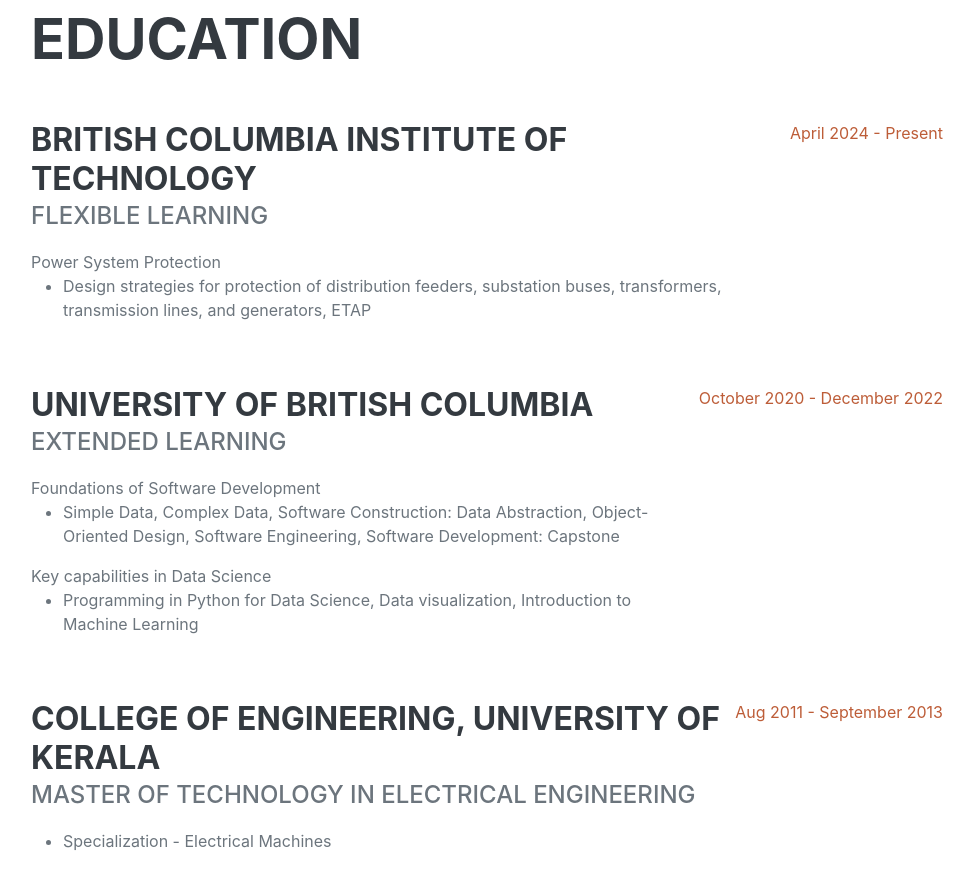
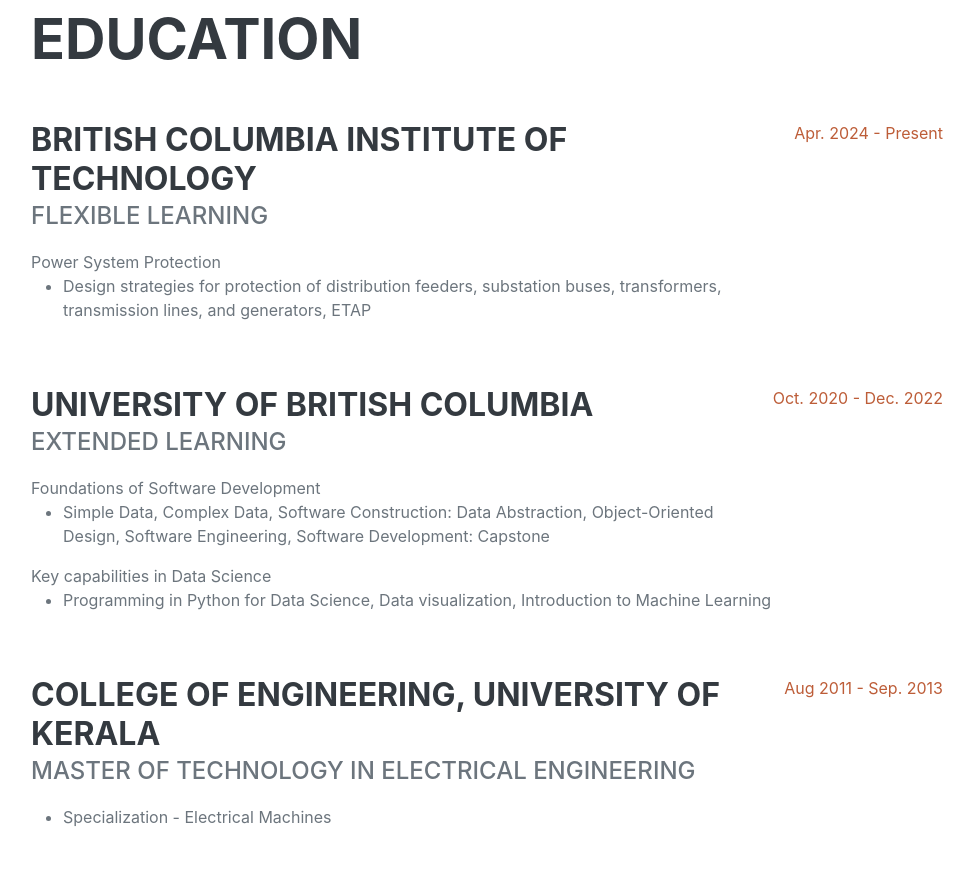
Before and after one commit to jessla89/Resume, a plain HTML site: page index.html in a window 1280 px wide. Shown: the part 2540-3430 px from the top of the page, without its empty margins (289-1263 px from the left). Drawn offline with nearby package versions, Linux system fonts and the light colour scheme; a web font is replaced by a local one.

Commit message:
Update index.html

```diff
--- a/index.html
+++ b/index.html
@@ -145,7 +145,7 @@
                                                 <li>Design strategies for protection of distribution feeders, substation buses, transformers, transmission lines, and generators, ETAP </li>
                                             </ul>
                             </div>
-                <div class="flex-shrink-0"><span class="text-primary">April 2024 - Present</span></div>
+                            <div class="flex-shrink-0"><span class="text-primary">Apr. 2024 - Present</span></div>
                             </div>
 
                 <div class="d-flex flex-column flex-md-row justify-content-between mb-5">
@@ -165,7 +165,7 @@
                                     </li>
                                     </ul>
                             </div>
-                <div class="flex-shrink-0"><span class="text-primary">October 2020 - December 2022</span></div>
+                        <div class="flex-shrink-0"><span class="text-primary">Oct. 2020 - Dec. 2022</span></div>
                     </div>
 
                 <div class="d-flex flex-column flex-md-row justify-content-between mb-5">
@@ -176,7 +176,7 @@
                             <li>Specialization - Electrical Machines </li>
                             </ul>
                 </div>
-                <div class="flex-shrink-0"><span class="text-primary">Aug 2011 - September 2013</span></div>
+                <div class="flex-shrink-0"><span class="text-primary">Aug 2011 - Sep. 2013</span></div>
                 </div>
 
                 <div class="d-flex flex-column flex-md-row justify-content-between mb-5">
```
Lines whose indentation alone changed are shown as unchanged.
